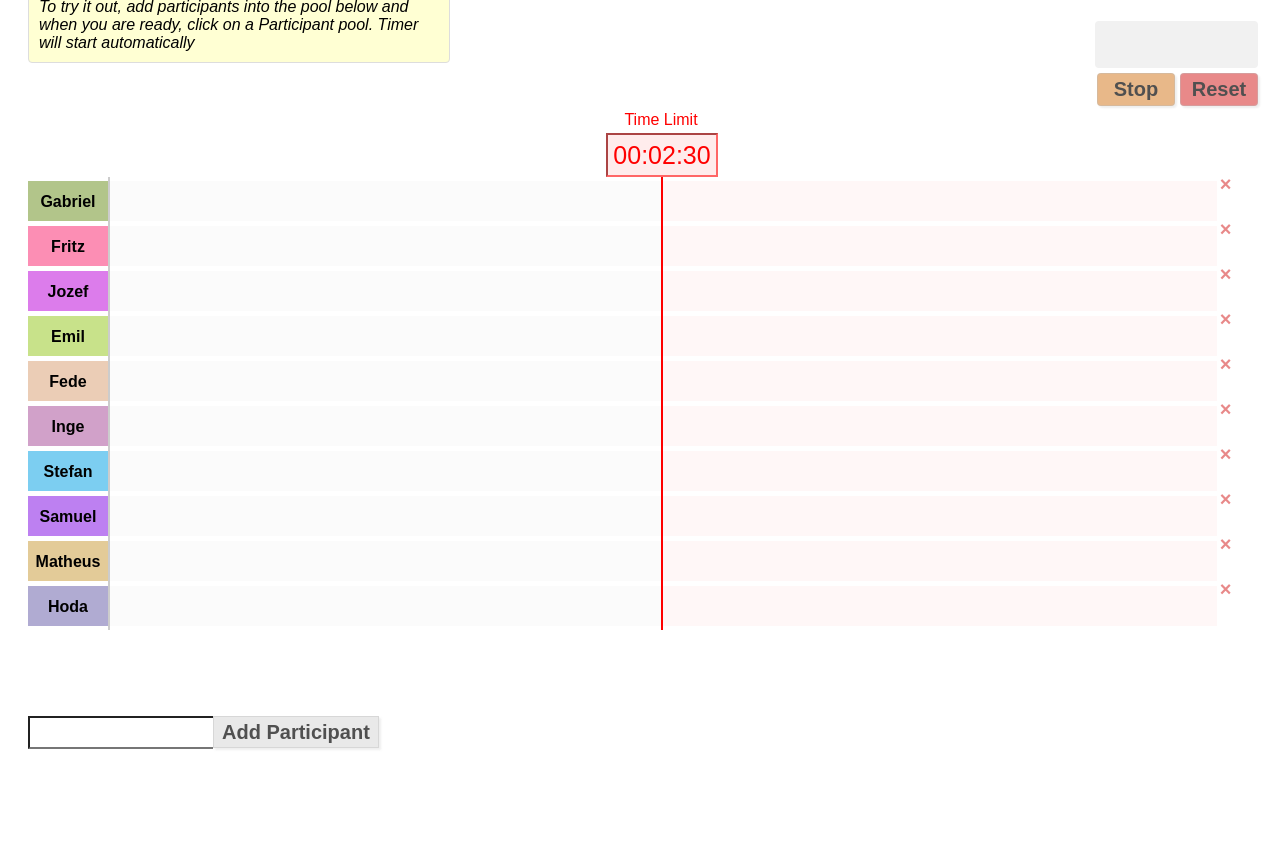
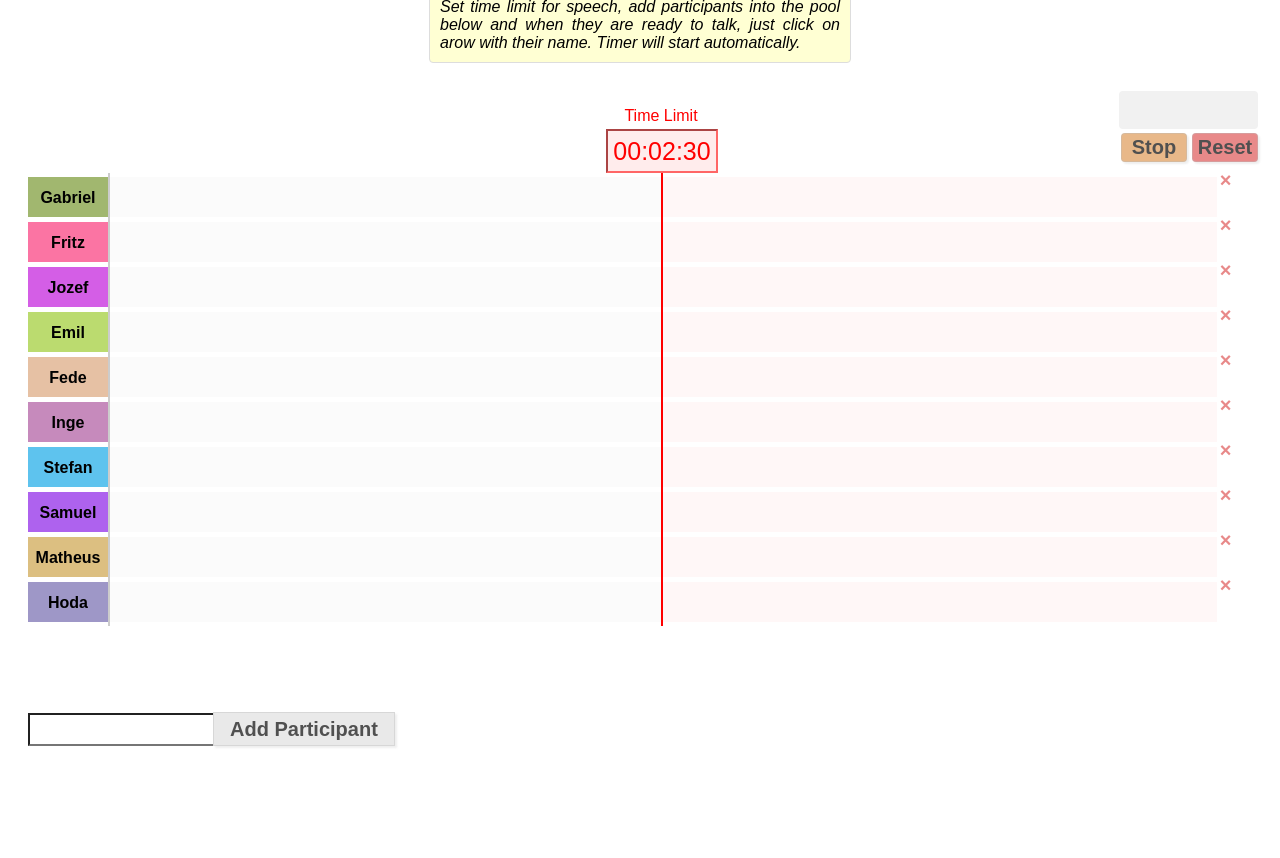
Before and after one commit to jozeflacko/meeting-timer-jquery, a plain HTML site: page src/index.html in a window 1280 px wide. Shown: the part 96-954 px from the top of the page. Drawn offline with nearby package versions, Linux system fonts and the light colour scheme.

Commit message:
some small changes, adding cookie

```diff
--- a/src/index.css
+++ b/src/index.css
@@ -10,17 +10,21 @@
 h1 {
   margin-bottom:0px;
   margin-top: 0px;
+  text-align: center;
 }
 .hint {
   background: #ffffd3;
   padding: 10px;
-  display: inline-block;
+  display: block;
   border: 1px solid #DDD;
   border-radius:4px;
   max-width:400px;
+  margin: auto;
+  text-align: justify;
+  text-indent: 20px;
 }
 
-.buttonsPanel {position: relative;text-align: right;margin-right: -11px;top: 10px;}
+.buttonsPanel {position: relative;text-align: right;margin-right: -11px;top: 70px;}
 .buttonsPanel > * {
   min-width: 60px;
 }
@@ -40,15 +44,15 @@ h1 {
 .totalTime {
   border:none;
   font-weight: bold;
-  font-size: 40px;
+  font-size: 31px;
   color: #5d5d5d;
   float: right;
   text-align: right;
   position: absolute;
   right: -6px;
-  top: -42px;
+  top: 28px;
   padding-right: 5px;
-  width: 156px;
+  width: 132px;
   background: #f1f1f1;
   border-radius: 4px;
 }
@@ -91,7 +95,7 @@ h1 {
 
 .jbtn {
   /* border:1px solid #DDD; */
-  padding:4px 8px;
+  padding: 2px 2px;
   margin-bottom: 9px;
   margin-right: 5px;
   background:white;
@@ -158,19 +162,19 @@ h1 {
   display:inline-block;
   transition: all .1s;
   transition: .5s;
+  border-radius:0px 10px 10px 0px;
 }
 .pool.active > .progressContainer > .progressBar {
   -webkit-box-shadow: inset 0 -1px 0 rgba(0, 0, 0, 0.15);
-          box-shadow: inset 0 -1px 0 rgba(0, 0, 0, 0.15);
-  -webkit-transition: width 0.6s ease;
-          transition: width 0.6s ease;
-
-            background-image: -webkit-linear-gradient(45deg, rgba(255, 255, 255, 0.5) 25%, transparent 25%, transparent 50%, rgba(255, 255, 255, 0.5) 50%, rgba(255, 255, 255, 0.5) 75%, transparent 75%, transparent);
+  box-shad;
+  box-shadow: inset 0 0px 0 rgba(0, 0, 0, 0.15);
+  it-transition: width 0.6s ease;
+  transition: width 0.6s ease;
+  background-image: -webkit-linear-gradient(45deg, rgba(255, 255, 255, 0.5) 25%, transparent 25%, transparent 50%, rgba(255, 255, 255, 0.5) 50%, rgba(255, 255, 255, 0.5) 75%, transparent 75%, transparent);
   background-image: linear-gradient(45deg, rgba(255, 255, 255, 0.5) 25%, transparent 25%, transparent 50%, rgba(255, 255, 255, 0.5) 50%, rgba(255, 255, 255, 0.5) 75%, transparent 75%, transparent);
   background-size: 40px 40px;
-
- -webkit-animation: progress-bar-stripes 2s linear infinite;
-         animation: progress-bar-stripes 2s linear infinite;
+  -webkit-animation: progress-bar-stripes 2s linear infinite;
+  animation: progress-bar-stripes 2s linear infinite;
 }
 
 
@@ -179,7 +183,6 @@ h1 {
   content:"";
   height:40px;
   background: inherit;
-  opacity: 0.5;
   position:absolute;
   left:-80px;
 }
@@ -187,8 +190,8 @@ h1 {
   display:inline-block;
   width: 80px;
   height: 40px;
-  position:relative;
-  top: -26px;
+  position: absolute;
+  top: 0;
   left: -80px;
   border-radius: 0px;
   text-align:center;
@@ -204,7 +207,7 @@ h1 {
 .pool > .progressContainer > .time:focus {
       display:inline-block;
       top: -12px;
-      left: -80px;
+      /* left: -80px; */
       position: relative;
       border:none;
       background:transparent;
@@ -262,6 +265,7 @@ h1 {
   margin:0px;
   border-radius: 0px;
   height: 22px;
+  padding: 5px 16px;
   background: #e2e2e2bd;
 }
 .averageBar {
--- a/src/index.js
+++ b/src/index.js
@@ -51,9 +51,13 @@ $(document).ready(function() {
 });
 
 function createApp() {
+
+
+
+
   var app = $('<div class="scrum-app" />');
   var title = $('<h1>Meeting Timer</h1>');
-  var hint = $('<i class="hint">This is a time tracker for <b>Stand-up Meetings</b>. <br>To try it out, add participants into the pool below and when you are ready, click on a Participant pool. Timer will start automatically</i>');
+  var hint = $('<i class="hint">This is a timer for short <b>Stand-up Meetings</b>. <br>Set time limit for speech, add participants into the pool below and when they are ready to talk, just click on arow with their name. Timer will start automatically.</i>');
   $('body').append(app);
   $(app).append(title);
   $(app).append(hint);
@@ -67,6 +71,43 @@ function createHeader(app) {
   app.append(header);
   return createMainTimer(header);
 }
+
+var INITIAL_TIME_COOKIE = 'init_time_cookie';
+function getCookieInitialTime() {
+  var initialTime = getCookie(INITIAL_TIME_COOKIE);
+  if(initialTime)
+    return initialTime;
+
+  return INITIAL_TIME;
+}
+function setCookieInitialTime(value) {
+  if(value !== undefined && value !== '' && value.split(':').length === 3)
+    setCookie(INITIAL_TIME_COOKIE, value);
+}
+
+function getCookie(cname) {
+  var name = cname + "=";
+  var decodedCookie = decodeURIComponent(document.cookie);
+  var ca = decodedCookie.split(';');
+  for(var i = 0; i <ca.length; i++) {
+      var c = ca[i];
+      while (c.charAt(0) == ' ') {
+          c = c.substring(1);
+      }
+      if (c.indexOf(name) == 0) {
+          return c.substring(name.length, c.length);
+      }
+  }
+  return "";
+}
+
+function setCookie(cname, cvalue, exdays) {
+  var d = new Date();
+  d.setTime(d.getTime() + (exdays*24*60*60*1000));
+  var expires = "expires="+ d.toUTCString();
+  document.cookie = cname + "=" + cvalue + ";" + expires + ";path=/";
+}
+
 
 function createMainTimer(container) {
   var panel = $('<div class="panel"></div>');
@@ -83,7 +124,11 @@ function createMainTimer(container) {
     panel.append(totalTimerLabel);
     var totalTime = $('<input data-totalTime="0" class="totalTime"/>');
     panel.append(totalTime);
-    var breakpoint = $('<input id="breakpoint" value="'+INITIAL_TIME+'" />');
+    var breakpoint = $('<input id="breakpoint" value="'+getCookieInitialTime()+'" />');
+    breakpoint.on('change', function() {
+      var value = $(this).val();
+      setCookieInitialTime(value);
+    });
     panel.append(breakpoint);
 
   return breakpoint;
```
